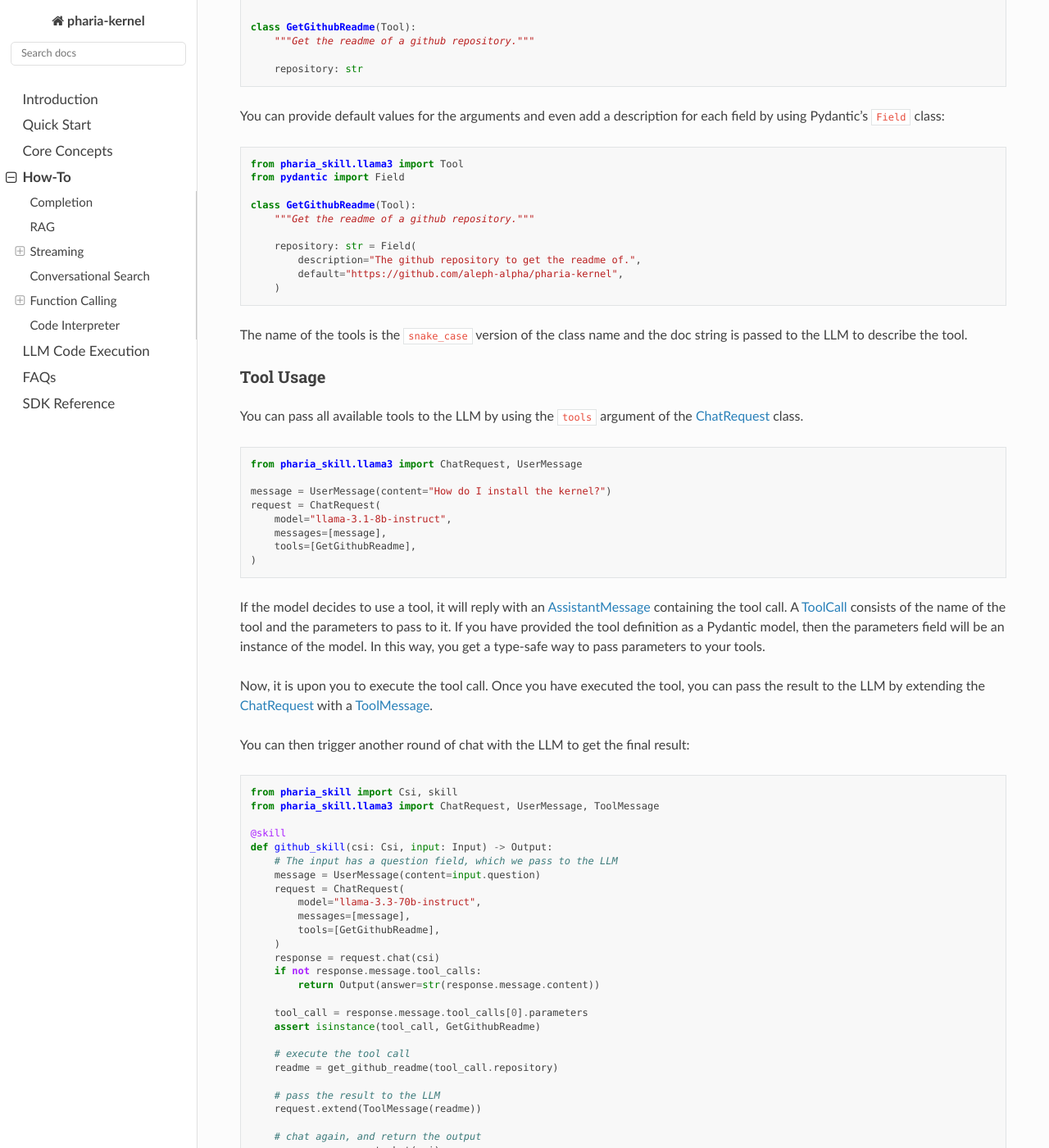
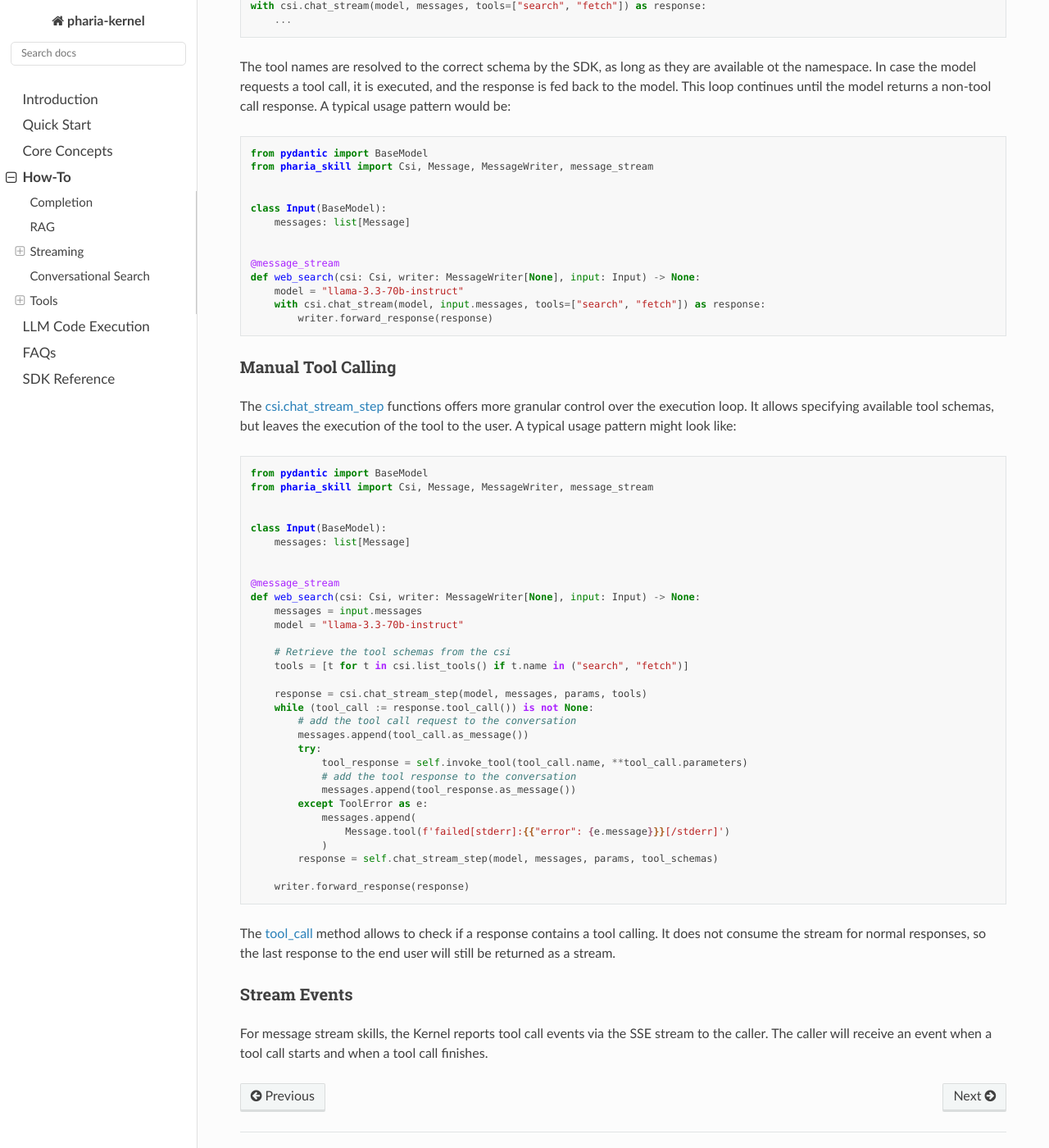
Before and after one commit to Aleph-Alpha/pharia-kernel-sdk-py, a Sphinx documentation site: the page built from docs/source/04-how_to.md, in a window 1280 px wide and 1400 px high, scrolled down 3282 px. Shown: the whole window at 82% size. Built offline with Sphinx 7.4.7 and the Read the Docs theme 3.1.0, drawn with Linux system fonts in a browser that asks for light colours; some of the changed text lies outside the part shown.

Commit message:
docs: add tool calling section to how-to

````diff
--- a/docs/source/04-how_to.md
+++ b/docs/source/04-how_to.md
@@ -1,7 +1,7 @@
 # How-To
 
 The Kernel SDK provides all the building blocks needed to create sophisticated AI applications.
-If you want to include any dependencies in your Skill, have a look [here](03-core_concepts.md#wasm-component)
+If you want to include any dependencies in your Skill, have a look [here](https://pharia-skill.readthedocs.io/en/stable/03-core_concepts.html#wasm-component)
 
 ## Completion
 
@@ -146,146 +146,87 @@ def conversational_search(csi: Csi, input: ChatInterface) -> ChatInterface:
 
 You only need to define the `do_search_lookup` function and augment the incoming messages with some context.
 
-## Function Calling
+## Tools
 
-The [llama3 module](https://pharia-skill.readthedocs.io/en/latest/references.html#module-pharia_skill.llama3), provides support for function calling. It supports both user defined and built-in tools.
+The Kernel and SDK offer support for function calling and tool invocations.
+Details on how tools can be made available via MCP can be found in the [Tool Calling](https://pharia-skill.readthedocs.io/en/stable/03-core_concepts.html#tool-calling) section of the core concepts.
 
-### Tool Definition
+### Automatic Tool Calling
 
-You can define a tool by inheriting from the [Tool](https://pharia-skill.readthedocs.io/en/latest/references.html#pharia_skill.llama3.Tool) class, which is a wrapper around a Pydantic base model.
-
-For example, suppose we want to give our model the ability to get the readme of a github repository. We can define a tool like this:
+The [csi.chat_stream](https://pharia-skill.readthedocs.io/en/latest/references.html#pharia_skill.Csi.chat_stream) supports automatic tool calling.
+Tools are made available to the model by specifying their name as part of the request.
+They are automatically added to the system prompt. In case the a custom system prompt is provided, these are merged by the SDK.
 
 ```python
-from pharia_skill.llama3 import Tool
-
-
-class GetGithubReadme(Tool):
-    """Get the readme of a github repository."""
-
-    repository: str
+with csi.chat_stream(model, messages, tools=["search", "fetch"]) as response:
+    ...
 ```
-
-You can provide default values for the arguments and even add a description for each field by using Pydantic's `Field` class:
-
-```python
-from pharia_skill.llama3 import Tool
-from pydantic import Field
-
-class GetGithubReadme(Tool):
-    """Get the readme of a github repository."""
-
-    repository: str = Field(
-        description="The github repository to get the readme of.",
-        default="https://github.com/aleph-alpha/pharia-kernel",
-    )
-```
-
-The name of the tools is the `snake_case` version of the class name and the doc string is passed to the LLM to describe the tool.
-
-### Tool Usage
-
-You can pass all available tools to the LLM by using the `tools` argument of the [ChatRequest](https://pharia-skill.readthedocs.io/en/latest/references.html#pharia_skill.llama3.ChatRequest) class.
-
-```python
-from pharia_skill.llama3 import ChatRequest, UserMessage
-
-message = UserMessage(content="How do I install the kernel?")
-request = ChatRequest(
-    model="llama-3.1-8b-instruct",
-    messages=[message],
-    tools=[GetGithubReadme],
-)
-```
-
-If the model decides to use a tool, it will reply with an [AssistantMessage](https://pharia-skill.readthedocs.io/en/latest/references.html#pharia_skill.llama3.AssistantMessage) containing the tool call.
-A [ToolCall](https://pharia-skill.readthedocs.io/en/latest/references.html#pharia_skill.llama3.ToolCall) consists of the name of the tool and the parameters to pass to it. If you have provided the tool definition
-as a Pydantic model, then the parameters field will be an instance of the model. In this way, you get a type-safe way to pass parameters to your tools.
-
-Now, it is upon you to execute the tool call.
-Once you have executed the tool, you can pass the result to the LLM by extending the [ChatRequest](https://pharia-skill.readthedocs.io/en/latest/references.html#pharia_skill.llama3.ChatRequest.extend) with a [ToolMessage](https://pharia-skill.readthedocs.io/en/latest/references.html#pharia_skill.llama3.ToolMessage).
-
-You can then trigger another round of chat with the LLM to get the final result:
-
-```python
-from pharia_skill import Csi, skill
-from pharia_skill.llama3 import ChatRequest, UserMessage, ToolMessage
-
-@skill
-def github_skill(csi: Csi, input: Input) -> Output:
-    # The input has a question field, which we pass to the LLM
-    message = UserMessage(content=input.question)
-    request = ChatRequest(
-        model="llama-3.3-70b-instruct",
-        messages=[message],
-        tools=[GetGithubReadme],
-    )
-    response = request.chat(csi)
-    if not response.message.tool_calls:
-        return Output(answer=str(response.message.content))
-
-    tool_call = response.message.tool_calls[0].parameters
-    assert isinstance(tool_call, GetGithubReadme)
-
-    # execute the tool call
-    readme = get_github_readme(tool_call.repository)
-
-    # pass the result to the LLM
-    request.extend(ToolMessage(readme))
-
-    # chat again, and return the output
-    response = request.chat(csi)
-    return Output(answer=str(response.message.content))
-```
-
-Note that outbound http requests are currently not supported in the Kernel. This means tools that need to make http requests can only
-be executed in a local environment with the [DevCsi](https://pharia-skill.readthedocs.io/en/latest/references.html#pharia_skill.testing.DevCsi) class and not be deployed to the Kernel.
-
-## Code Interpreter
-
-The [CodeInterpreter](https://pharia-skill.readthedocs.io/en/latest/references.html#pharia_skill.llama3.CodeInterpreter) tool is a built-in tool that allows the LLM to execute python code.
-This tool is available in the [llama3 module](https://pharia-skill.readthedocs.io/en/latest/references.html#module-pharia_skill.llama3). Here is an example of how to use it:
+The tool names are resolved to the correct schema by the SDK, as long as they are available ot the namespace.
+In case the model requests a tool call, it is executed, and the response is fed back to the model.
+This loop continues until the model returns a non-tool call response.
+A typical usage pattern would be:
 
 ```python
 from pydantic import BaseModel
-from pharia_skill import Csi, skill
-from pharia_skill.llama3 import CodeInterpreter, ChatRequest, UserMessage, ToolMessage
+from pharia_skill import Csi, Message, MessageWriter, message_stream
 
 
 class Input(BaseModel):
-    question: str
+    messages: list[Message]
 
 
-class Output(BaseModel):
-    answer: str | None
-    executed_code: str | None = None
-    code_result: Any | None = None
+@message_stream
+def web_search(csi: Csi, writer: MessageWriter[None], input: Input) -> None:
+    model = "llama-3.3-70b-instruct"
+    with csi.chat_stream(model, input.messages, tools=["search", "fetch"]) as response:
+        writer.forward_response(response)
+```
 
 
-@skill
-def code(csi: Csi, input: Input) -> Output:
-    """A skill that optionally executes python code to answer a question"""
-    message = UserMessage(content=input.question)
-    request = ChatRequest(
-        model="llama-3.3-70b-instruct", messages=[message], tools=[CodeInterpreter]
-    )
-    response = request.chat(csi)
-    if not response.message.tool_calls:
-        return Output(answer=response.message.content)
+### Manual Tool Calling
 
-    # we know that it will be code interpreter
-    tool_call = response.message.tool_calls[0].parameters
-    assert isinstance(tool_call, CodeInterpreter)
+The [csi.chat_stream_step](https://pharia-skill.readthedocs.io/en/latest/references.html#pharia_skill.Csi.chat_stream_step) functions offers more granular control over the execution loop.
+It allows specifying available tool schemas, but leaves the execution of the tool to the user.
+A typical usage pattern might look like:
 
-    output = tool_call.run()
-    request.extend(ToolMessage(output))
+```python
+from pydantic import BaseModel
+from pharia_skill import Csi, Message, MessageWriter, message_stream
 
-    # chat again, and return the output
-    response = request.chat(csi)
-    return Output(
-        answer=response.message.content,
-        executed_code=tool_call.src,
-        code_result=output,
-    )
 
+class Input(BaseModel):
+    messages: list[Message]
+
+
+@message_stream
+def web_search(csi: Csi, writer: MessageWriter[None], input: Input) -> None:
+    messages = input.messages
+    model = "llama-3.3-70b-instruct"
+
+    # Retrieve the tool schemas from the csi
+    tools = [t for t in csi.list_tools() if t.name in ("search", "fetch")]
+
+    response = csi.chat_stream_step(model, messages, params, tools)
+    while (tool_call := response.tool_call()) is not None:
+        # add the tool call request to the conversation
+        messages.append(tool_call.as_message())
+        try:
+            tool_response = self.invoke_tool(tool_call.name, **tool_call.parameters)
+            # add the tool response to the conversation
+            messages.append(tool_response.as_message())
+        except ToolError as e:
+            messages.append(
+                Message.tool(f'failed[stderr]:{{"error": {e.message}}}[/stderr]')
+            )
+        response = self.chat_stream_step(model, messages, params, tool_schemas)
+
+    writer.forward_response(response)
 ```
+
+The [tool_call](https://pharia-skill.readthedocs.io/en/latest/references.html#pharia_skill.ChatStreamResponse.tool_call) method allows to check if a response contains a tool calling.
+It does not consume the stream for normal responses, so the last response to the end user will still be returned as a stream.
+
+### Stream Events
+
+For message stream skills, the Kernel reports tool call events via the SSE stream to the caller.
+The caller will receive an event when a tool call starts and when a tool call finishes.
````
Also changed, not shown: docs/source/02-quick_start.md (+2 -2 lines), docs/source/06-faq.md (+2 -2 lines), 2 other files.
